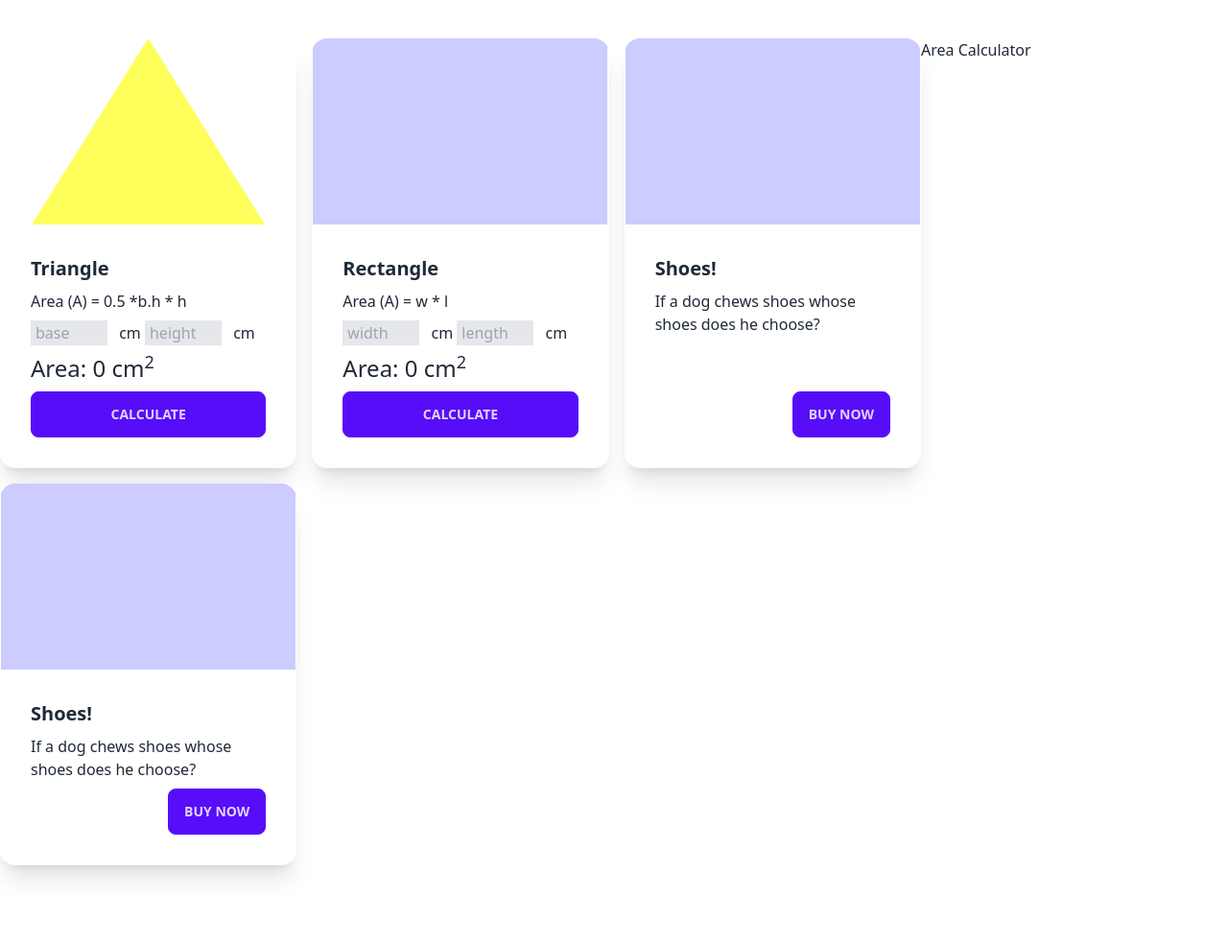
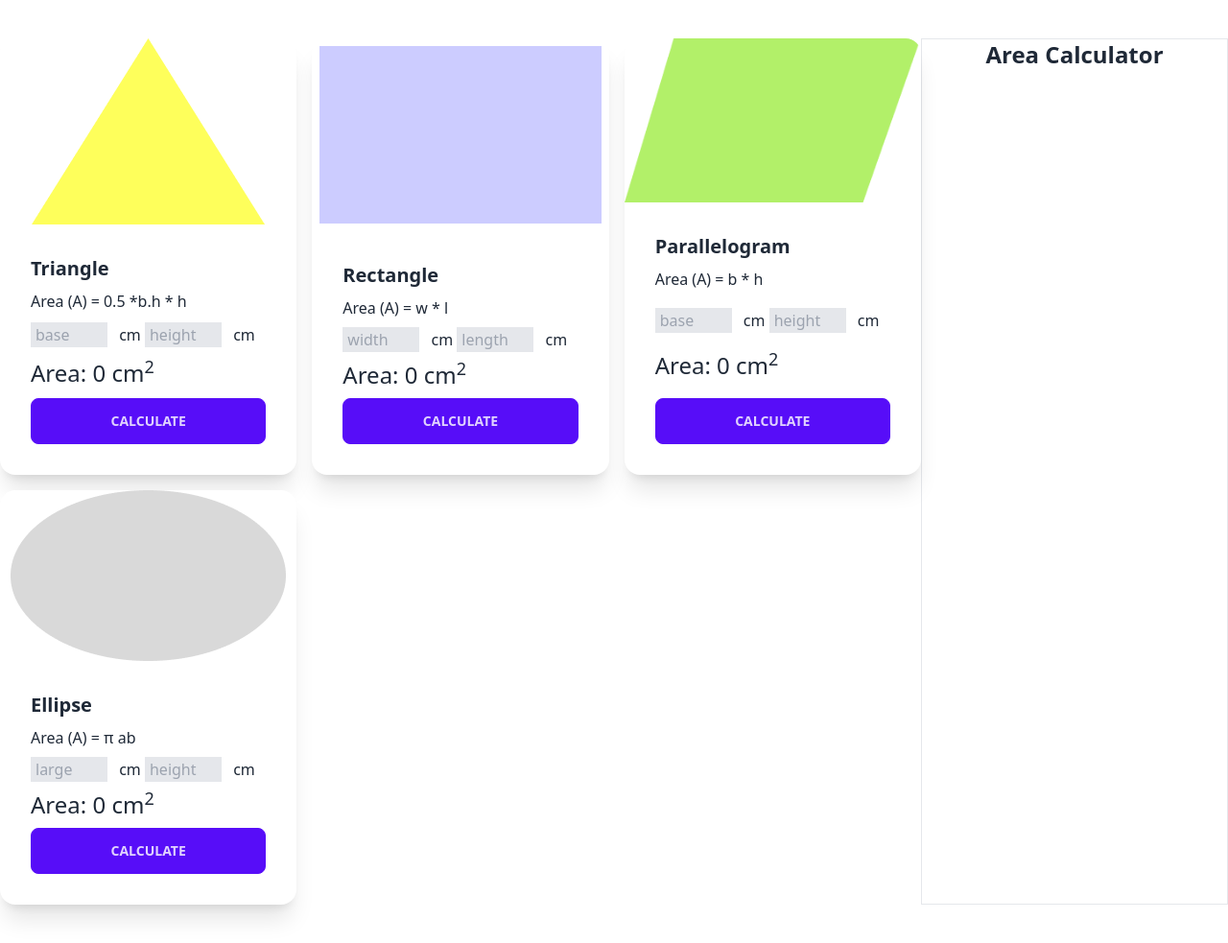
Before and after one commit to tamim6421/geometry-pero, a plain HTML site: page index.html in a window 1280 px wide. Shown: the whole page at 96% size. Before the commit the page ends 942 px from the top, so only its background shows below. Drawn offline with nearby package versions, Linux system fonts and the light colour scheme.

Commit message:
added ellipse

```diff
--- a/index.html
+++ b/index.html
@@ -24,9 +24,9 @@
                     <h2 class="card-title">Triangle</h2>
                     <p>Area (A) = 0.5 *b.h * h </p>
                      <p>
-                        <input class="border bg-gray-200 w-20 px-1" type="text" name="" placeholder="base" id="trianglBase">
+                        <input class="border bg-gray-200 w-20 px-1" type="number" name="" placeholder="base" id="trianglBase">
                         <span class="ml-2">cm</span>
-                        <input class="border bg-gray-200 w-20 px-1" type="text" name="" placeholder="height" id="triangleHeight">
+                        <input class="border bg-gray-200 w-20 px-1" type="number" name="" placeholder="height" id="triangleHeight">
                         <span class="ml-2">cm</span>
                      </p>
                     <p class="text-2xl"> Area: <span id="triangleArea">0</span> cm<sup>2</sup> </p>
@@ -41,7 +41,7 @@
             <!-- rectangle -->
 
             <div class="card bg-base-100 shadow-xl">
-                <figure><img src="./images/rectangle.png" alt="Shoes" /></figure>
+                <figure><img class="p-2" src="./images/rectangle.png" alt="Shoes" /></figure>
                 <div class="card-body">
                     <h2 class="card-title">Rectangle</h2>
                     <p>Area (A) = w * l </p>
@@ -60,38 +60,65 @@
                 </div>
             </div>
 
+            <!-- parallelogram -->
             <div class="card bg-base-100 shadow-xl">
-                <figure><img src="./images/rectangle.png" alt="Shoes" /></figure>
+                <figure><img src="./images/parallelogram.png" alt="Shoes" /></figure>
                 <div class="card-body">
-                    <h2 class="card-title">Shoes!</h2>
-                    <p>If a dog chews shoes whose shoes does he choose?</p>
-                    <div class="card-actions justify-end">
-                        <button class="btn btn-primary">Buy Now</button>
+                    <h2 class="card-title">Parallelogram</h2>
+                    <p>Area (A) = b * h </p>
+                     <p>
+                        <input class="border bg-gray-200 w-20 px-1" type="text" name="" placeholder="base" id="paraBase">
+                        <span class="ml-2">cm</span>
+                        <input class="border bg-gray-200 w-20 px-1" type="text" name="" placeholder="height" id="paraHeight">
+                        <span class="ml-2">cm</span>
+                     </p>
+                    <p class="text-2xl"> Area: <span id="paraArea">0</span> cm<sup>2</sup> </p>
+
+
+                    <div class="card-actions">
+                        <button onclick="calculatePara()" id="" class="btn btn-primary w-full">Calculate</button>
                     </div>
                 </div>
             </div>
 
+
+            <!-- Ellipse -->
             <div class="card bg-base-100 shadow-xl">
-                <figure><img src="./images/rectangle.png" alt="Shoes" /></figure>
+                <figure><img src="./images/ellipse.png" alt="Shoes" /></figure>
                 <div class="card-body">
-                    <h2 class="card-title">Shoes!</h2>
-                    <p>If a dog chews shoes whose shoes does he choose?</p>
-                    <div class="card-actions justify-end">
-                        <button class="btn btn-primary">Buy Now</button>
+                    <h2 class="card-title">Ellipse</h2>
+                    <p>Area (A) = π ab </p>
+                     <p>
+                        <input class="border bg-gray-200 w-20 px-1" type="text" name="" placeholder="large" id="ellipseRedius1">
+                        <span class="ml-2">cm</span>
+                        <input class="border bg-gray-200 w-20 px-1" type="text" name="" placeholder="height" id="ellipseRedius2">
+                        <span class="ml-2">cm</span>
+                     </p>
+                    <p class="text-2xl"> Area: <span id="ellipseArea">0</span> cm<sup>2</sup> </p>
+
+
+                    <div class="card-actions">
+                        <button onclick="calculateEllipse()" id="" class="btn btn-primary w-full">Calculate</button>
                     </div>
                 </div>
             </div>
 
+
+
         </div>
         <!-- area calculator -->
-        <div class="w-80">
-            <h2>Area Calculator</h2>
+        <div class="w-80 border ">
+            <h2 class="text-center text-2xl font-bold">Area Calculator</h2>
+            <div class="p-3" id="calEntry">
+
+            </div>
         </div>
 
 
     </main>
 
     <script>
+        //  <!-- triangle -->
         function calculateTriangle(){
             const baseField = document.getElementById('trianglBase').value
             const base = parseFloat(baseField)
@@ -103,18 +130,88 @@
 
             const triangleArea = document.getElementById('triangleArea')
             triangleArea.innerText = area;
+            addToCalculation('Triangle', area)
         }
-
+        // rectangle
         function calculateRectangle(){
             const widthField = document.getElementById('rectanglewith').value
             const width = parseFloat(widthField)
 
             const rectangleLeng = document.getElementById('rectangleLeng').value
             const length = parseFloat(rectangleLeng)
+
+            // validation check
+            if(isNaN(width) || isNaN(length)){
+                alert ('input a number')
+                return
+            }
             const area = width * length
             const rectriangleArea = document.getElementById('rectriangleArea')
             rectriangleArea.innerText = area
+            addToCalculation('Rectangle', area)
+
         }
+
+        // functional way
+        // get input value and convert string to number
+        function getInputValue(fieldId){
+            const inputField = document.getElementById(fieldId)
+            const InputValue = inputField.value;
+            const value = parseFloat(InputValue)
+            return value;
+        }
+        // set innerText function
+        function setInnerText(elementId, area){
+            const element = document.getElementById(elementId)
+            element.innerText = area;
+        }
+
+
+
+        // parallelogram
+        function calculatePara(){
+            const base = getInputValue("paraBase")
+            const height = getInputValue('paraHeight')
+            if(isNaN(base) || isNaN(height)){
+                alert('please input a number')
+                return
+            }
+            const area = base * height
+            setInnerText('paraArea', area)
+            addToCalculation('Parallelogram', area)
+        }
+
+        // Ellipse
+        function calculateEllipse(){
+            const majorRadius = getInputValue('ellipseRedius1')
+            const minorRadius = getInputValue('ellipseRedius2')
+            if(isNaN(majorRadius) || isNaN(minorRadius)){
+                alert('please input a number')
+                return
+            }
+            const area = 3.14 * majorRadius * minorRadius
+            const tofix = area.toFixed(2)
+
+            setInnerText("ellipseArea", tofix)
+            addToCalculation('Ellipse', tofix)
+        }
+
+          // add to calculation entry function
+        /*
+        find the element where to add the dynamic html
+        */
+        function addToCalculation(areaType, area){
+            console.log(areaType + ' '+ area)
+            const calculationEntry = document.getElementById('calEntry')
+            const count = calculationEntry.childElementCount
+
+            const p = document.createElement('p');
+            p.classList.add('my-4');
+            p.innerHTML = `${count + 1}. ${areaType} ${area} cm<sup>2</sup> <button class="btn-sm btn-primary">Convert</button>    `
+            calculationEntry.appendChild(p)
+        }
+
+
     </script>
 </body>
 
```
